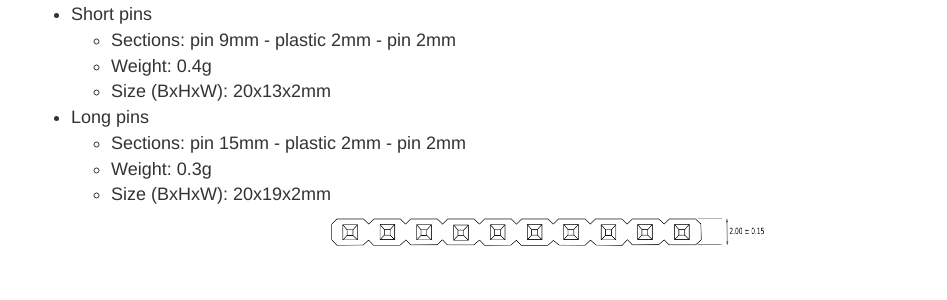
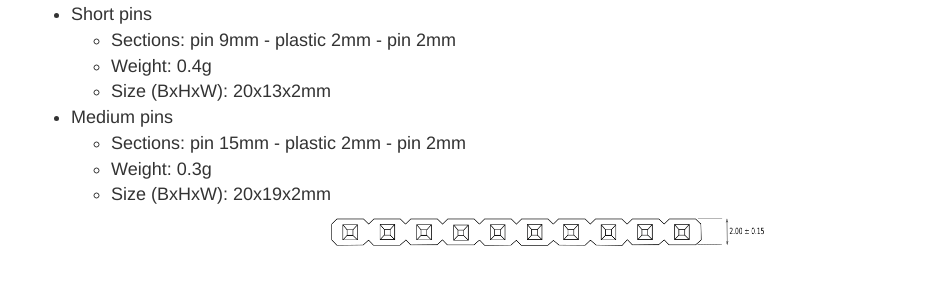
Before and after one commit to bitcraze/hardware, a Jekyll site: the page built from src/products/short-and-medium-pins/datasheet/index.md, in a window 1280 px wide. Shown: the part 1078-1378 px from the top of the page, without its empty margins (24-971 px from the left). Built offline with Jekyll 4.4.1, drawn with Linux system fonts in a browser that asks for light colours.

Commit message:
Update src/products/short-and-medium-pins/datasheet/index.md
Co-authored-by: Copilot <175728472+Copilot@users.noreply.github.com>

```diff
--- a/src/products/short-and-medium-pins/datasheet/index.md
+++ b/src/products/short-and-medium-pins/datasheet/index.md
@@ -30,7 +30,7 @@ This part is compatible with all products that have a deck expansion header.
   * Sections: pin 9mm - plastic 2mm - pin 2mm
   * Weight: 0.4g
   * Size (BxHxW): 20x13x2mm
-* Long pins
+* Medium pins
   * Sections: pin 15mm - plastic 2mm - pin 2mm
   * Weight: 0.3g
   * Size (BxHxW): 20x19x2mm
```
